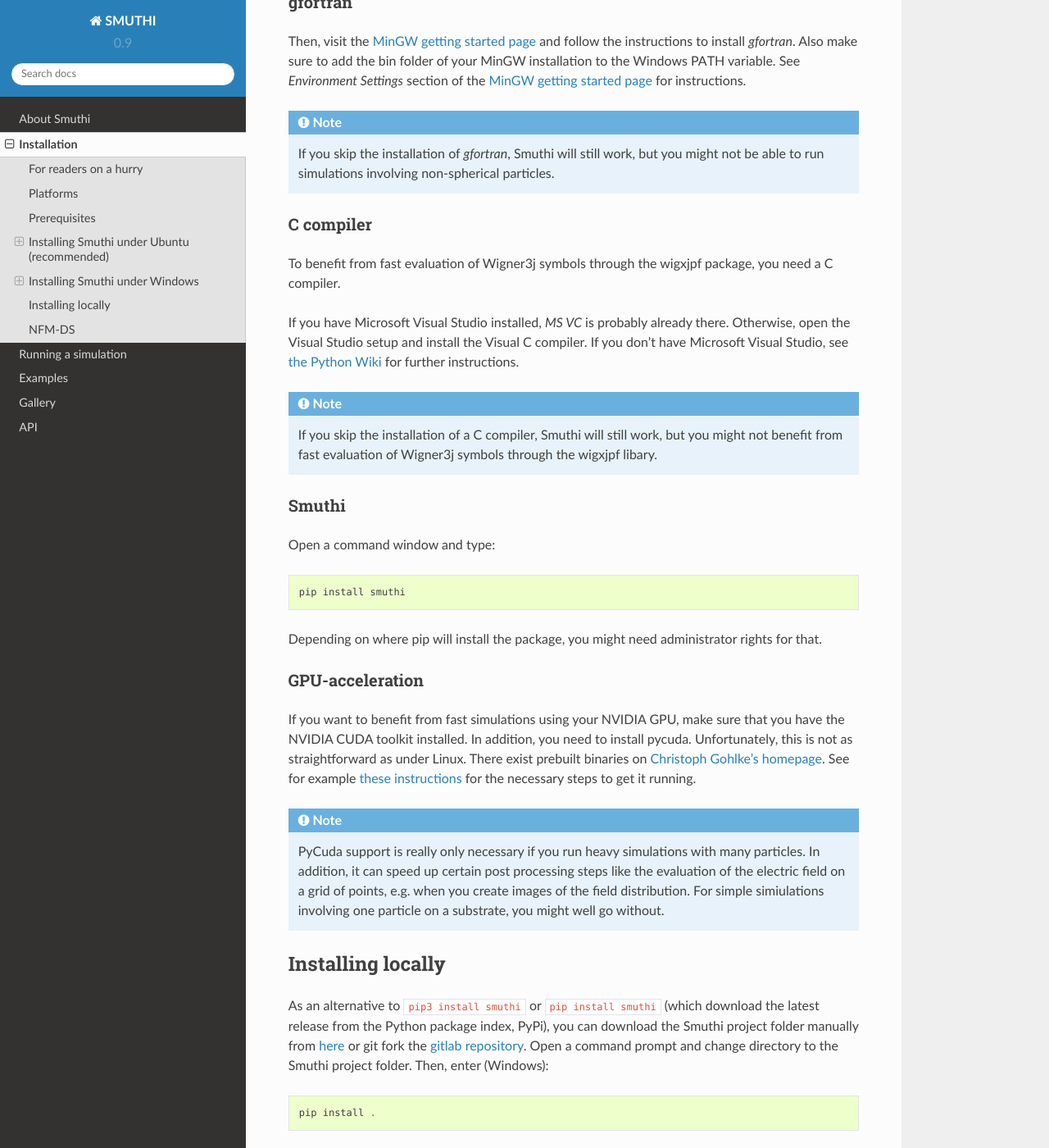
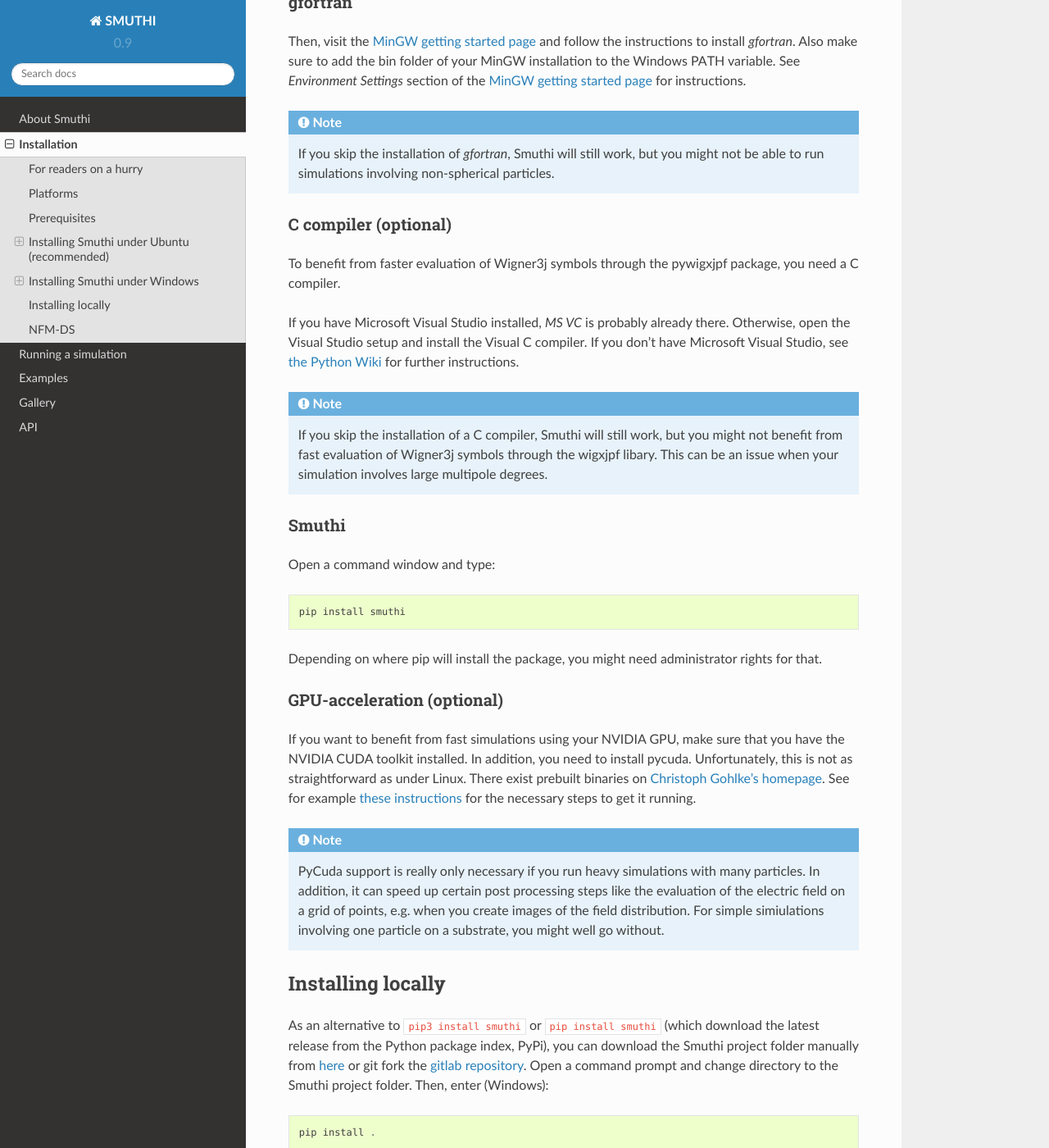
Before and after one commit to AmosEgel/smuthi, a Sphinx documentation site: the page built from docs/installation.rst, in a window 1280 px wide and 1400 px high, scrolled down 1911 px. Shown: the whole window at 82% size. Built offline with Sphinx 7.4.7 and the Read the Docs theme 2.0.0, drawn with Linux system fonts in a browser that asks for light colours; some of the changed text lies outside the part shown.

Commit message:
doc: mark C-compiler as optional (now that the sympy bug has been fixed)

```diff
--- a/docs/installation.rst
+++ b/docs/installation.rst
@@ -21,7 +21,7 @@ Smuthi relies on the following components:
 
 * Python 3.X with Pip
 * `gfortran` Fortran compiler
-* Some C-compiler, e.g. `gcc`
+* Optional: C-compiler, e.g. `gcc`
 * Foreign function interface (FFI) libraries
 * If you want to use GPU-acceleration: The NVIDIA CUDA toolkit
 
@@ -41,8 +41,8 @@ Then install Smuthi from PyPi::
 
   sudo pip3 install smuthi
 
-GPU-acceleration
-~~~~~~~~~~~~~~~~
+GPU-acceleration (optional)
+~~~~~~~~~~~~~~~~~~~~~~~~~~~
 If you want to benefit from fast simulations using your NVIDIA GPU, make sure that you have the NVIDIA CUDA toolkit installed.
 Then install Smuthi with the [cuda] option::
 
@@ -72,17 +72,15 @@ Also make sure to add the bin folder of your MinGW installation to the Windows P
 
 .. note:: If you skip the installation of `gfortran`, Smuthi will still work, but you might not be able to run simulations involving non-spherical particles.
 
-C compiler
-~~~~~~~~~~
-
-To benefit from fast evaluation of Wigner3j symbols through the wigxjpf package, you need a C compiler.
+C compiler (optional)
+~~~~~~~~~~~~~~~~~~~~~
+To benefit from faster evaluation of Wigner3j symbols through the pywigxjpf package, you need a C compiler.
 
 If you have Microsoft Visual Studio installed, `MS VC` is probably already there. Otherwise, open the Visual Studio setup and install the Visual C compiler. If you don't have Microsoft Visual Studio, see
 `the Python Wiki <https://wiki.python.org/moin/WindowsCompilers>`_
 for further instructions.
 
-.. note:: If you skip the installation of a C compiler, Smuthi will still work, but you might not benefit from fast evaluation of Wigner3j symbols through the wigxjpf libary.
-
+.. note:: If you skip the installation of a C compiler, Smuthi will still work, but you might not benefit from fast evaluation of Wigner3j symbols through the wigxjpf libary. This can be an issue when your simulation involves large multipole degrees.
 
 Smuthi
 ~~~~~~
@@ -92,8 +90,8 @@ Open a command window and type::
 
 Depending on where pip will install the package, you might need administrator rights for that.
 
-GPU-acceleration
-~~~~~~~~~~~~~~~~
+GPU-acceleration (optional)
+~~~~~~~~~~~~~~~~~~~~~~~~~~~
 If you want to benefit from fast simulations using your NVIDIA GPU, make sure that you have the NVIDIA CUDA toolkit installed.
 In addition, you need to install pycuda. Unfortunately, this is not as straightforward as under Linux.
 There exist prebuilt binaries on `Christoph Gohlke's homepage <https://www.lfd.uci.edu/~gohlke/pythonlibs/#pycuda>`_. See for example `these instructions <https://www.ibm.com/developerworks/community/blogs/jfp/entry/Installing_PyCUDA_On_Anaconda_For_Windows?lang=en>`_ for the necessary steps to get it running.
@@ -123,7 +121,7 @@ or (Ubuntu)::
 This option allows to install a non-release version of Smuthi or to modify the source code and then run your custom version of Smuthi.
 
 NFM-DS
--------
+------
 The NFM-DS Fortran package by Doicu, Wriedt and Eremin is shipped together with Smuthi.
 Whenever you run a Smuthi simulation containing non-spherical particles,
 it will create a copy of NFM-DS package into a temporary folder and compile it.
```
